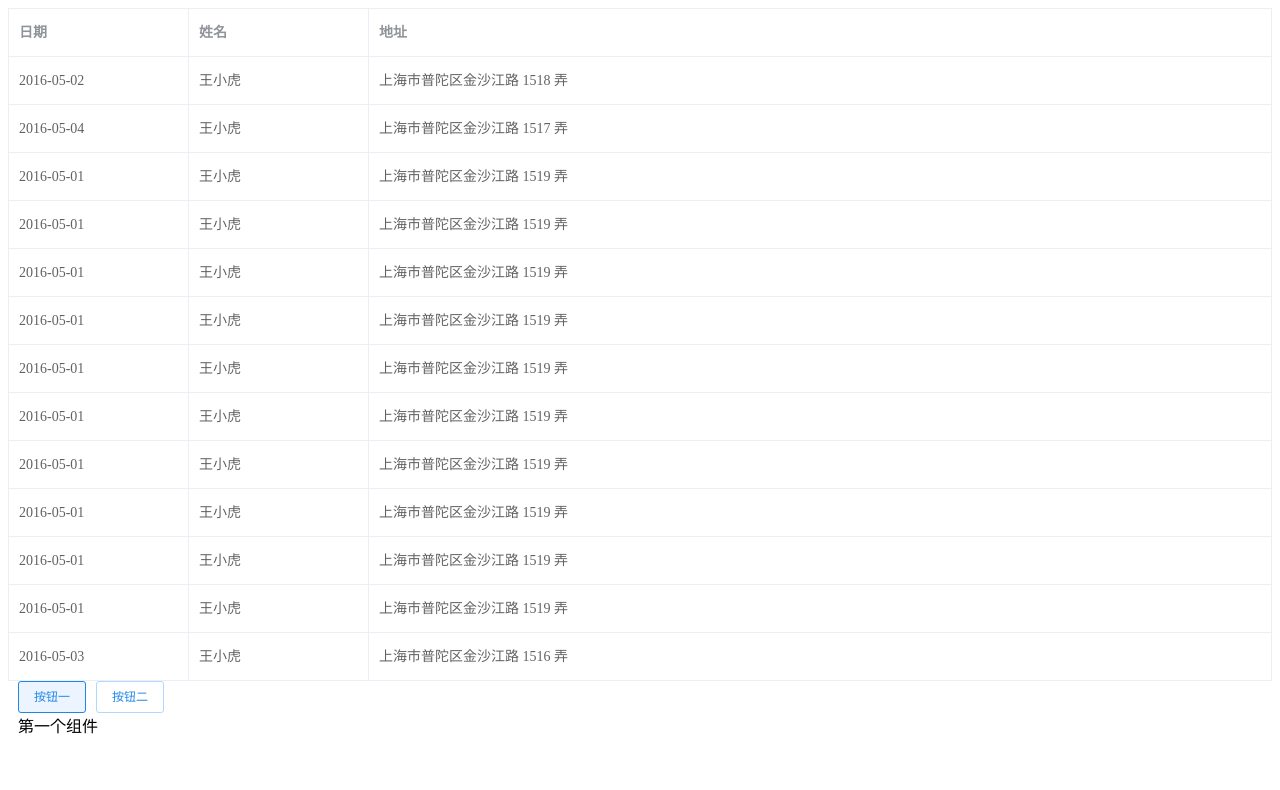
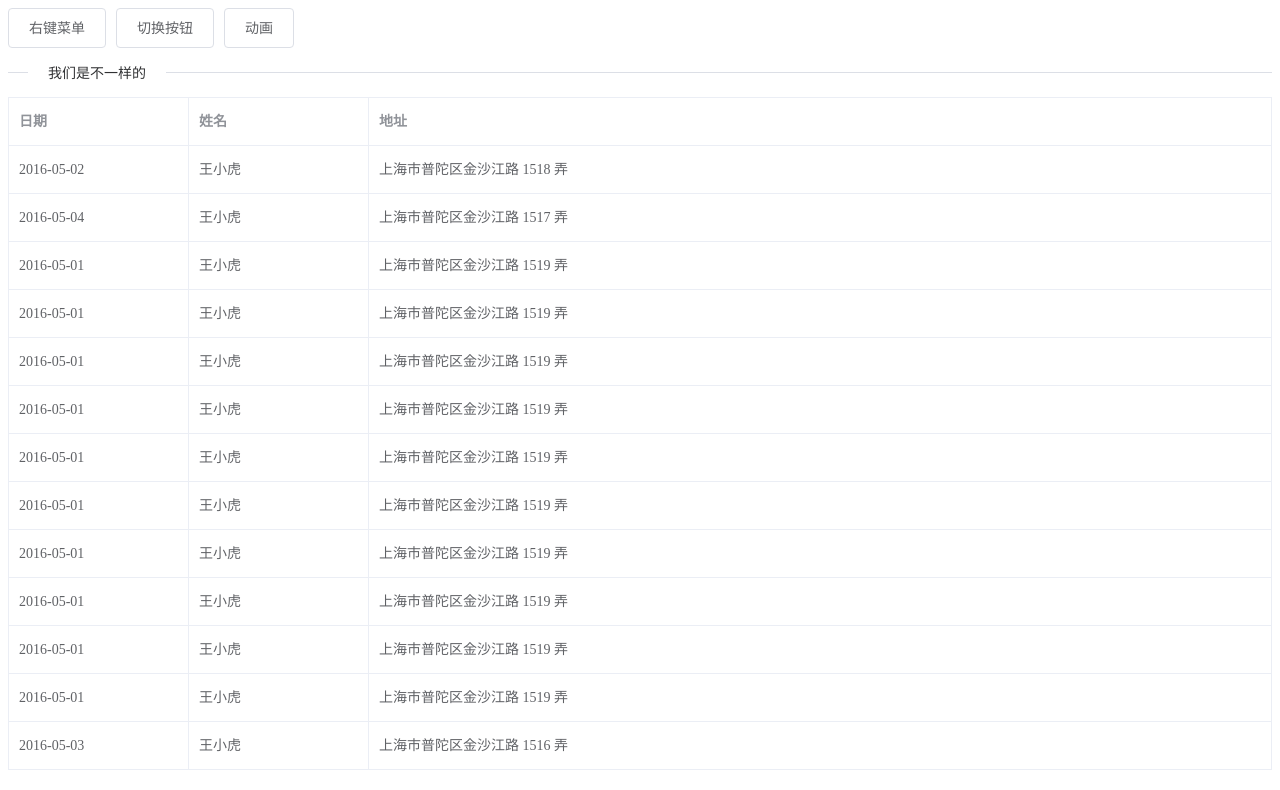
Before and after one commit to lyh0306/rightMenu, a Vue app: page / in a window 1280 px wide. Shown: the top 790 px of the page. Built offline with nearby package versions, Linux system fonts and the light colour scheme.

Commit message:
新加按钮切换12.2

```diff
--- a/src/App.vue
+++ b/src/App.vue
@@ -1,7 +1,13 @@
 <template>
   <div id="app">
-    <rightMenu />
-    <tabButton />
+    <el-button v-for="(item, index) in btnList" :key="item.index" @click="handle(index)" :class="{isActive : handleClick === index}">{{item.name}}</el-button>
+    <el-divider content-position="left">我们是不一样的</el-divider>
+<!--    // 右键菜单-->
+    <rightMenu v-if="handleClick === 0" />
+<!--    点击切换-->
+    <tabButton v-if="handleClick === 1"/>
+    <!--    动画-->
+    <dhAnimate v-if="handleClick === 2"/>
 
   </div>
 </template>
@@ -9,12 +15,29 @@
 <script>
 import rightMenu from './components/rightMenu.vue'
 import tabButton from './components/tabButton.vue'
+import dhAnimate from './components/dhAnimate.vue'
 
 export default {
   name: 'app',
+  data () {
+    return {
+      btnList: [
+        {name: '右键菜单'},
+        {name: '切换按钮'},
+        {name: '动画'},
+      ],
+      handleClick: 0
+    }
+  },
   components: {
     rightMenu,
-    tabButton
+    tabButton,
+    dhAnimate
+  },
+  methods: {
+    handle (index) {
+      this.handleClick = index
+    }
   }
 }
 </script>
--- /dev/null
+++ b/src/components/dhAnimate.vue
@@ -0,0 +1,20 @@
+<template>
+    <div class="dh">
+        {{msg}}
+    </div>
+</template>
+
+<script>
+    export default {
+        name: "dhAnimate",
+        data () {
+            return {
+                msg: '动画'
+            }
+        }
+    }
+</script>
+
+<style scoped>
+
+</style>
```
